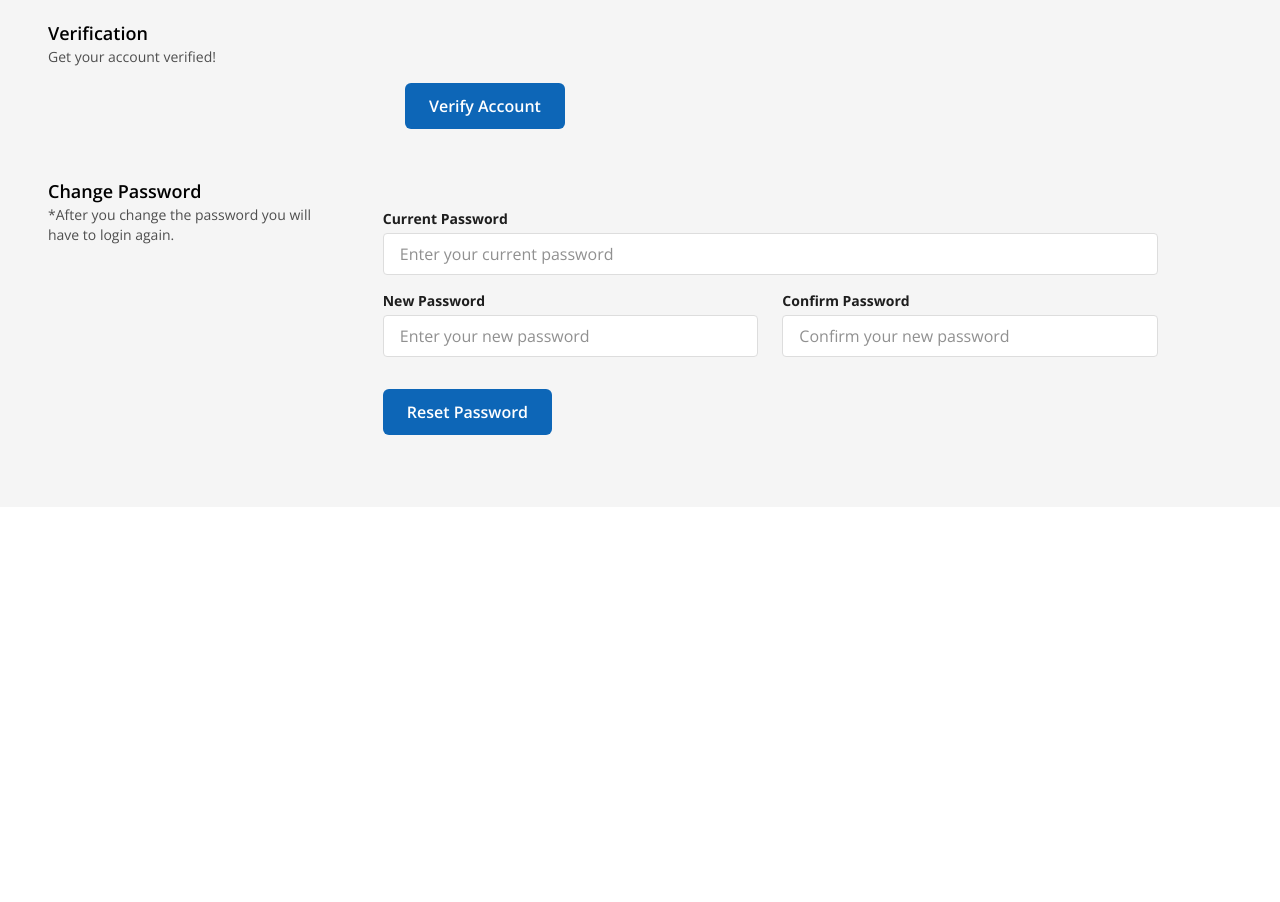
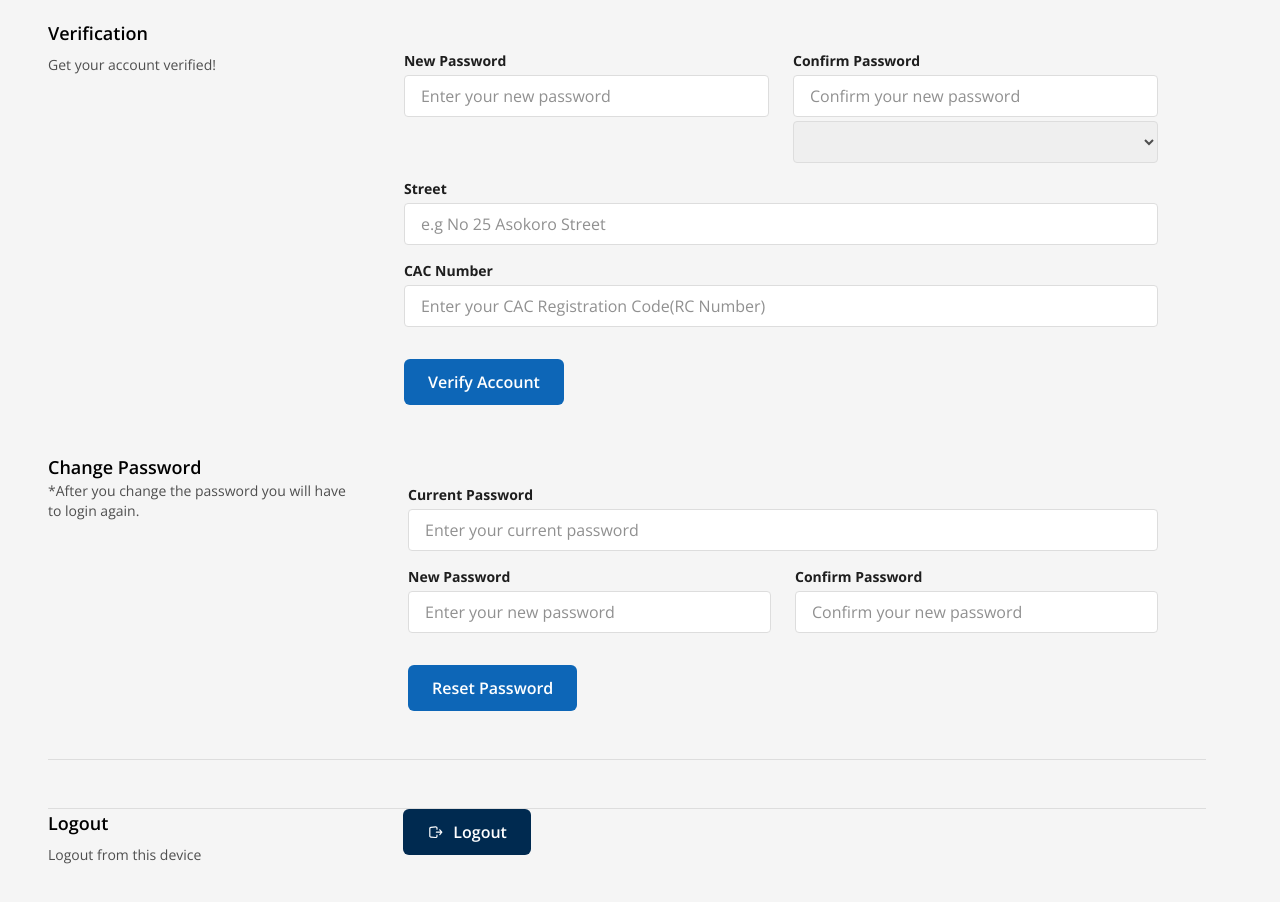
Before and after one commit to colloidOS/Housinn-for-Website, a Next.js app: page /profile in a window 1280 px wide. Shown: the part 1000-1902 px from the top of the page. Before the commit the page ends 1507 px from the top, so only its background shows below. Built offline with nearby package versions, Linux system fonts and the light colour scheme.

Commit message:
Implemente complete UI for profile settings

```diff
--- a/src/app/profile/page.jsx
+++ b/src/app/profile/page.jsx
@@ -1,6 +1,7 @@
 import React from 'react';
 import Image from 'next/image';
 import profile from '../../../public/icons/profile.svg';
+import Logout from '../../../public/icons/sign_out.svg';
 import Button from './Button'
 
 function Profile() {
@@ -17,7 +18,7 @@ function Profile() {
                     <p className='text-lg font-semibold'>Profile Photo</p>
                     <p className='text-sm font-normal text-gray-600'>upload your profile photo</p>
                 </div>
-                <div className='flex flex-col justify-center items-center gap-[33px] pt-[62px] pb-[14px]'>
+                <div className='flex flex-col justify-center items-center gap-[33px] px-[28px] pt-[62px] pb-[14px]'>
                     <div>
                         <Image
                         src={profile}
@@ -36,10 +37,10 @@ function Profile() {
             <hr className='text-gray-300'/>
         </div>
         <div className='flex flex-col gap-6'>
-            <div className='flex '>
-                <div className='flex flex-col gap-0'>
+            <div className='flex'>
+                <div className='flex flex-col gap-2'>
                     <p className='text-lg font-semibold'>Edit Your Profile</p>
-                    <p className='text-sm font-normal max-w-[300px] text-gray-600'>
+                    <p className='text-sm font-normal w-[308px] text-gray-600'>
                         Change your account type, edit your contact information,
                         add your social media details and your user details.
                     </p>
@@ -119,23 +120,72 @@ function Profile() {
             </div>
             <hr className='text-gray-300'/>
         </div>
-        <div className='flex flex-col gap-4'>
-            <div className='flex gap-[141px]'>
-                <div className='flex flex-col gap-0'>
+        <div className='flex flex-col gap-4 w-full'>
+            <div className='flex gap-[140px]'>
+                <div className='flex flex-col gap-2 text-nowrap'>
                     <p className='text-lg font-semibold'>Verification</p>
                     <p className='text-sm font-normal text-gray-600'>Get your account verified!</p>
                 </div>
-                <div className='px-12 py-8 flex flex-col gap-8'>
-                    <div>
+                <div className='px-12 py-8 flex flex-col gap-8 w-full'>
+                    <div className='flex flex-col gap-4'>
 
+                        <div className='flex gap-6 w-full'>
+                            <div className='flex flex-col gap-1 w-full'>
+                                <label className="block text-gray-700 text-sm font-bold" htmlFor="newPassword">
+                                    New Password
+                                </label>
+                                <input
+                                id="newPass"
+                                type="text"
+                                placeholder="Enter your new password"
+                                className="w-full px-4 py-2 border border-gray-300 placeholder:text-gray-500 text-gray-600 rounded-[4px] focus:outline"
+                                />
+                            </div>
+                            <div className='flex flex-col gap-1 w-full'>
+                                <label className="block text-gray-700 text-sm font-bold" htmlFor="updatePass">
+                                    Confirm Password
+                                </label>
+                                <input
+                                id="updatePassword"
+                                type=""
+                                placeholder="Confirm your new password"
+                                className="w-full px-4 py-2 border border-gray-300 placeholder:text-gray-500 text-gray-600 rounded-[4px] focus:outline"
+                                />
+                                <select name="" id="" className="w-full px-4 py-2 border border-gray-300 placeholder:text-gray-500 text-gray-600 rounded-[4px] focus:outline">
+                                    Select
+                                </select>
+                            </div>
+                        </div>
+                        <div className='flex flex-col gap-1'>
+                            <label className="block text-gray-700 text-sm font-bold" htmlFor="currentPassword">
+                                Street
+                            </label>
+                            <input
+                            id="street"
+                            type="text"
+                            placeholder="e.g No 25 Asokoro Street"
+                            className="w-full px-4 py-2 border border-gray-300 placeholder:text-gray-500 text-gray-600 rounded-[4px] focus:outline"
+                            />
+                        </div>
+                        <div className='flex flex-col gap-1'>
+                            <label className="block text-gray-700 text-sm font-bold" htmlFor="currentPassword">
+                                CAC Number
+                            </label>
+                            <input
+                            id="cacNumber"
+                            type="text"
+                            placeholder="Enter your CAC Registration Code(RC Number)"
+                            className="w-full px-4 py-2 border border-gray-300 placeholder:text-gray-500 text-gray-600 rounded-[4px] focus:outline"
+                            />
+                        </div>
                     </div>
-                    <Button>Verify Account</Button>
+                    <Button className='w-fit'>Verify Account</Button>
                 </div>
             </div>
-            <div className='flex '>
-                <div className='flex flex-col gap-0'>
+            <div className='flex gap-3 w-full'>
+                <div className='flex flex-col gap-0 '>
                     <p className='text-lg font-semibold'>Change Password</p>
-                    <p className='text-sm font-normal text-gray-600'>
+                    <p className='text-sm font-normal text-gray-600 w-[300px]'>
                         *After you change the password you will have to login again.
                     </p>
                 </div>
@@ -180,6 +230,23 @@ function Profile() {
                     <Button className='w-fit'>Reset Password</Button>
                 </div>
             </div>
+            <hr className='text-gray-300 py-2'/>
+        </div>
+        <div>
+            <hr className='text-gray-300'/>
+            <div className='flex gap-[202px]'>
+                <div className='flex flex-col gap-2 w-'>
+                    <p className='text-lg font-semibold'>Logout</p>
+                    <p className='text-sm font-normal text-gray-600'>Logout from this device</p>
+                </div>
+                <div>
+                    <button
+                    className={`px-6 py-[11px] flex gap-2 items-center focus:outline-primary bg-primary text-white rounded-md text-base font-semibold`}
+                    > <img src='/icons/sign_out.svg'/>
+                        Logout
+                    </button>
+                </div>
+            </div>
         </div>
     </div>
     </>
```
Also changed, not shown: public/icons/sign_out.svg (added).
